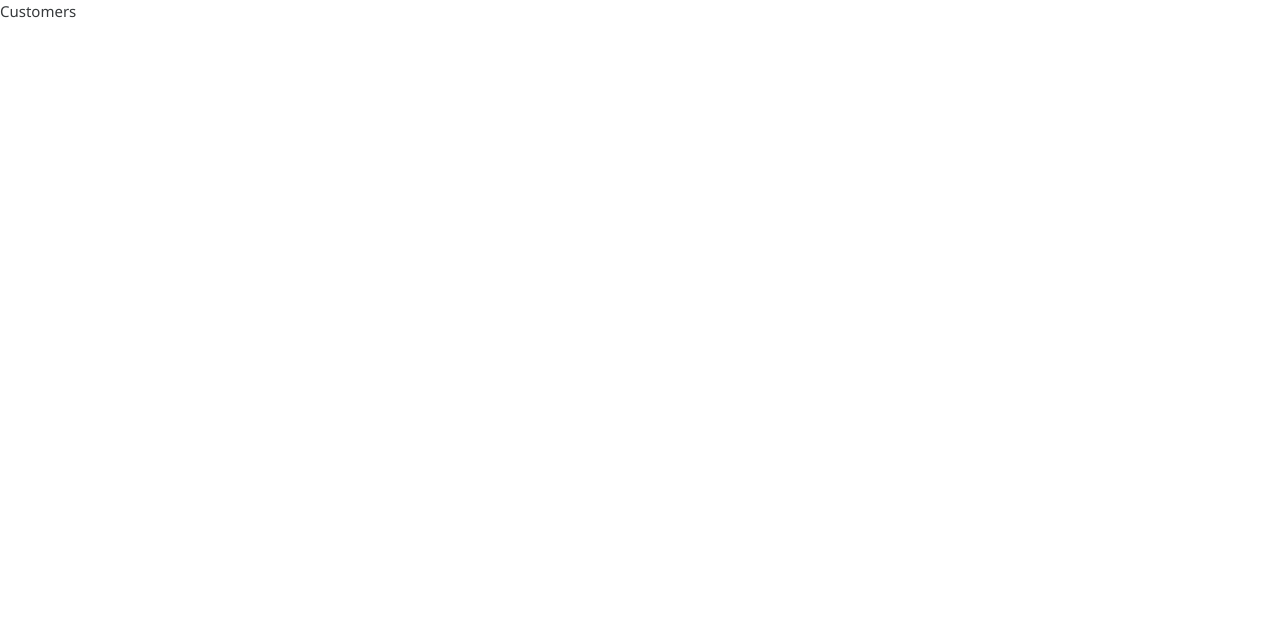
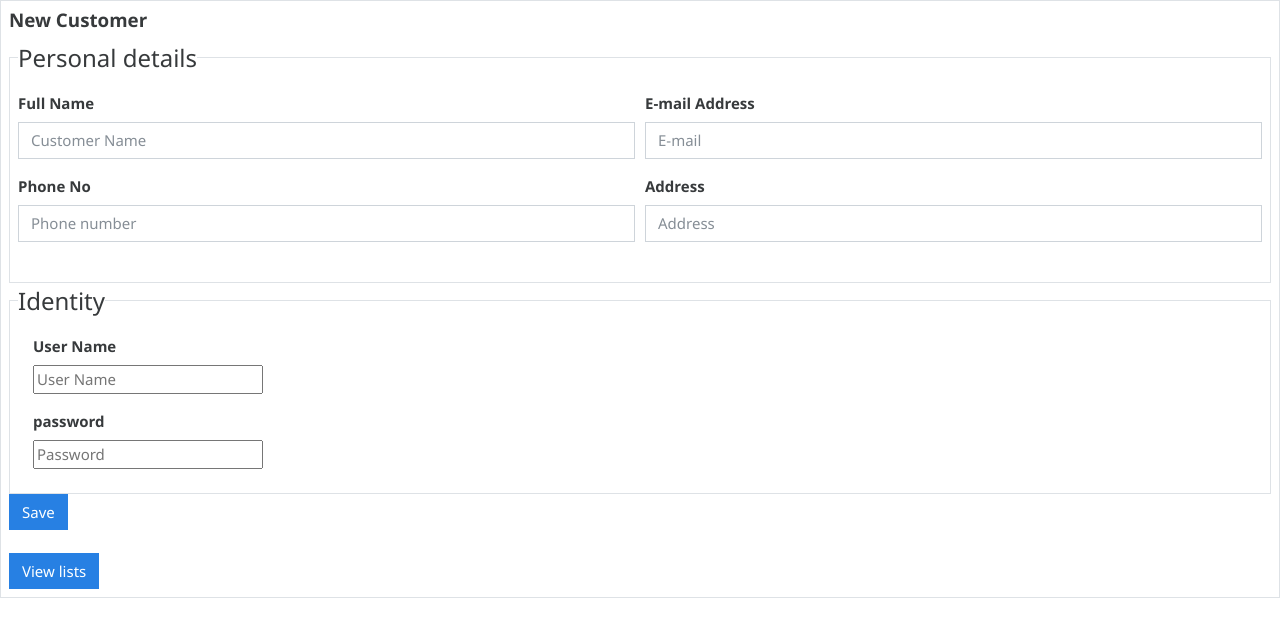
Before and after one commit to jiwantmg/avlekh-ui, a Vue app: page /customers in a window 1280 px wide. Shown: the top 636 px of the page. Built offline with nearby package versions, Linux system fonts and the light colour scheme.

Commit message:
Customer form done

```diff
--- a/src/api/customer.service.js
+++ b/src/api/customer.service.js
@@ -0,0 +1,3 @@
+export const saveCustomerAsync = function(customer) {
+    console.log(customer);
+}
--- a/src/store/modules/absent.js
+++ b/src/store/modules/absent.js
@@ -1,5 +1,5 @@
 export const state = () => ({
-    absent:{
+    absent: {
         title: 'Absent Staff',
         datas: [
             { id: 1, tittle: 'Total Absent', value: 'Mithun'},
--- a/src/views/Billings.vue
+++ b/src/views/Billings.vue
@@ -1,6 +1,6 @@
 <template>
   <div>
-      Customers
+      Billing
   </div>
 </template>
 
--- a/src/views/Customers.vue
+++ b/src/views/Customers.vue
@@ -1,15 +1,114 @@
+
+
+
+</style>
 <template>
-  <div>
-      Customers
+  <div class="border p-2">
+    <h5 class="font-weight-bold">New Customer</h5>
+    <form>
+      <fieldset class="border p-2">
+        <legend class="w-auto">Personal details</legend>
+
+        <div class="form-group">
+          <div class="form-row">
+            <div class="col-md-6">
+              <div class="form-group">
+                <label class="font-weight-bold" for="fullname">Full Name</label>
+                <input
+                  class="form-control"
+                  placeholder="Customer Name"
+                  id="fullname"
+                  v-model="form.fullname"
+                />
+              </div>
+            </div>
+            <div class="col-md-6">
+              <div class="form-group">
+                <label class="font-weight-bold" for="email">E-mail Address</label>
+                <input
+                  type="text"
+                  class="form-control"
+                  placeholder="E-mail"
+                  id="email"
+                  v-model="form.email"
+                />
+              </div>
+            </div>
+            <div class="col-md-6">
+              <div class="form-group">
+                <label class="font-weight-bold" for="phone-no">Phone No</label>
+                <input
+                  type="number"
+                  class="form-control"
+                  placeholder="Phone number"
+                  id="phone-no"
+                  v-model="form.phoneno"
+                />
+              </div>
+            </div>
+            <div class="col-md-6">
+              <div class="form-group">
+                <label class="font-weight-bold" for="address">Address</label>
+                <input
+                  type="text"
+                  class="form-control"
+                  placeholder="Address"
+                  id="address"
+                  v-model="form.address"
+                />
+              </div>
+            </div>
+          </div>
+        </div>
+      </fieldset>
+
+      <fieldset class="border p-2">
+        <legend class="w-auto">Identity</legend>
+        <div class="col-md-6">
+          <div class="form-group">
+            <label class="font-weight-bold" for="user-name">User Name</label>
+            <br />
+            <input class="text" placeholder="User Name" id="user-name" v-model="form.user.name" />
+          </div>
+          <div class="form-group">
+            <label class="font-weight-bold" for="password">password</label>
+            <br />
+            <input class="password" placeholder="Password" id="password" v-model="form.password" />
+          </div>
+        </div>
+      </fieldset>
+
+      <div class="button-group">
+        <a class="btn btn-primary" @click="saveCustomer()">Save</a>
+      </div>
+      <br />
+      <div class="button-group">
+        <a class="btn btn-primary" @click="ViewLists()">View lists</a>
+      </div>
+    </form>
   </div>
 </template>
 
 <script>
+import { saveCustomerAsync } from "@/api/customer.service";
 export default {
-
-}
+  data: () => ({
+    form: {
+      fullname: "",
+      email: "",
+      phoneno: "",
+      address: "",
+      user: "",
+      password: "",
+    },
+  }),
+  methods: {
+    saveCustomer() {
+      saveCustomerAsync(this.form);
+    },
+  },
+};
 </script>
 
 <style>
-
 </style>
```
